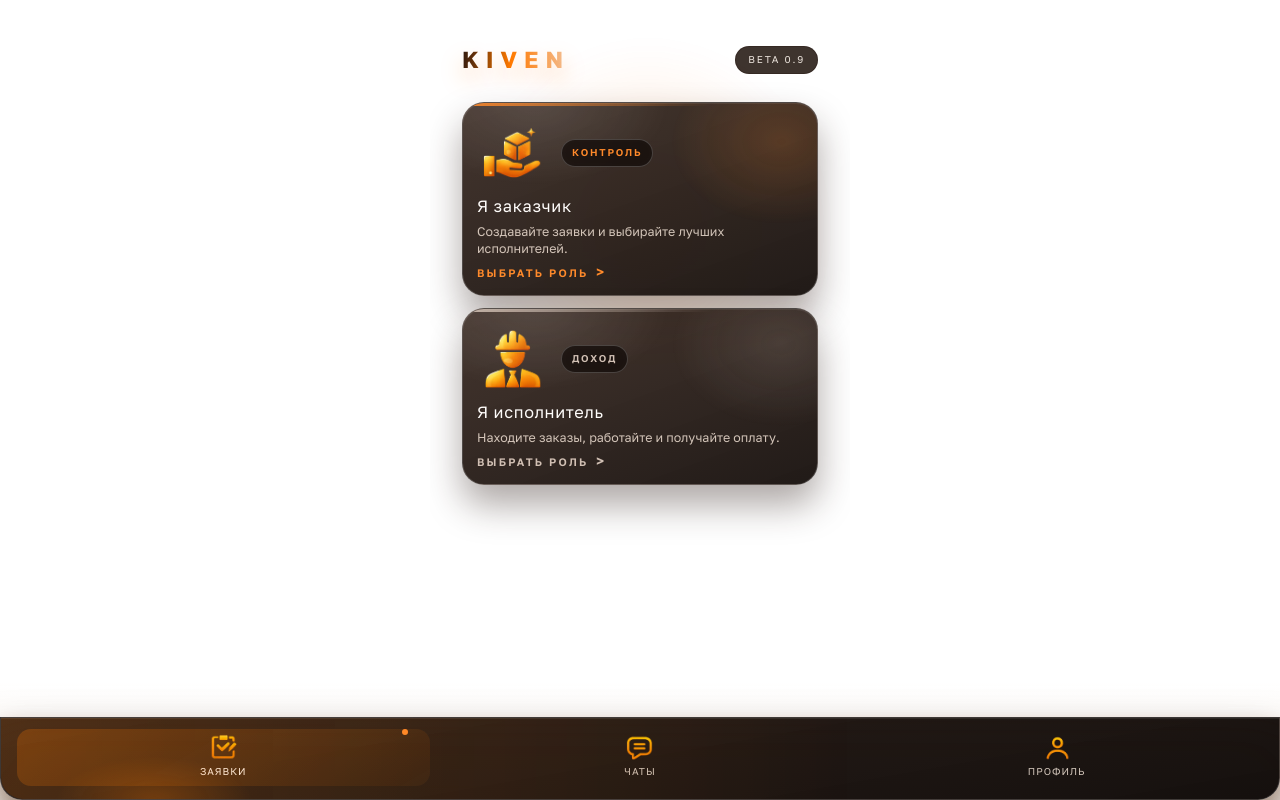
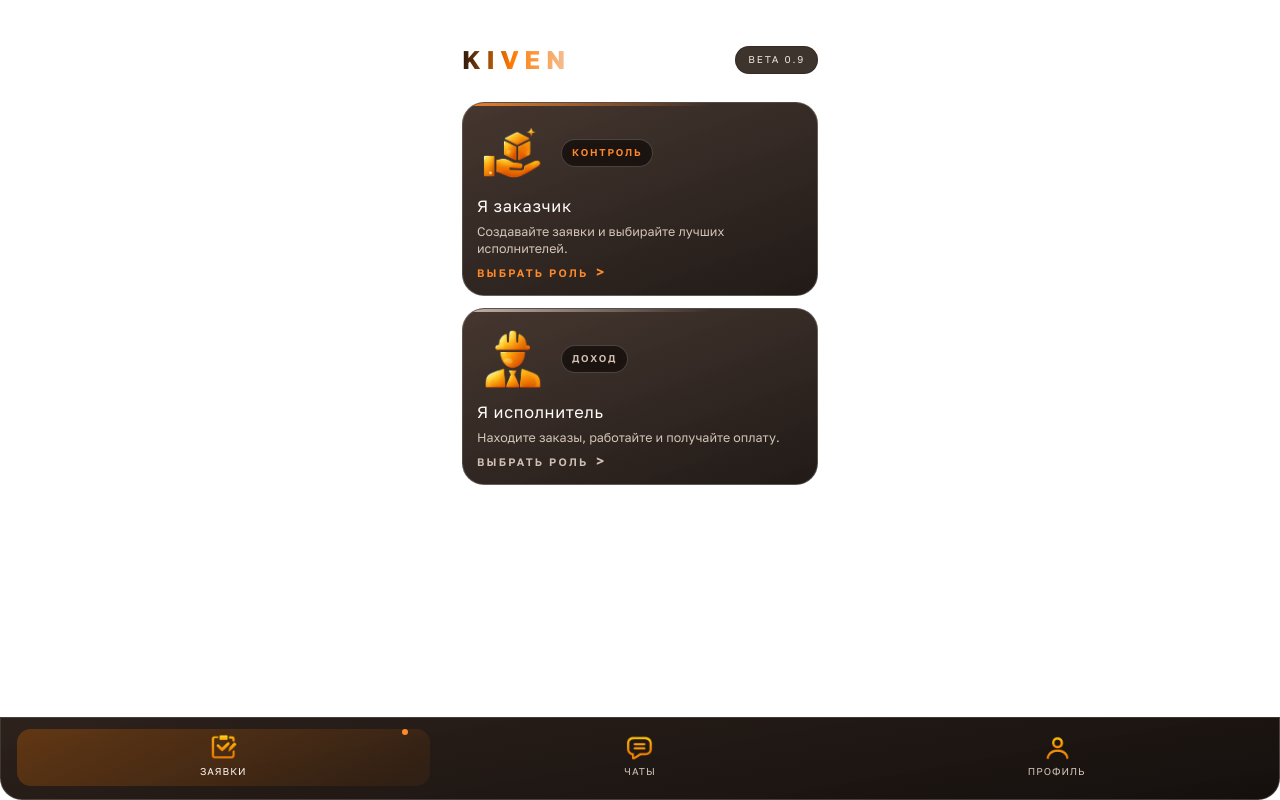
Before and after one commit to GameclubPro/misha, a React (Vite) app: page / in a window 1280 px wide. Built offline with nearby package versions, Linux system fonts and the light colour scheme; a web font is replaced by a local one.

Commit message:
intro screen

```diff
--- a/src/App.css
+++ b/src/App.css
@@ -88,15 +88,14 @@
 .brand {
   font-family: var(--font-title);
   font-weight: 700;
-  letter-spacing: 0.3em;
-  font-size: 1.45rem;
+  letter-spacing: 0.22em;
+  font-size: 1.6rem;
   line-height: 1;
   text-transform: uppercase;
   background: linear-gradient(92deg, #2a170f 0%, #ff7a00 45%, #f2c6a2 100%);
   -webkit-background-clip: text;
   background-clip: text;
   -webkit-text-fill-color: transparent;
-  text-shadow: 0 10px 22px rgba(255, 122, 0, 0.35);
 }
 
 .brand-center {
@@ -127,18 +126,7 @@
 }
 
 .customer-hero::before {
-  content: "";
-  position: absolute;
-  top: -20px;
-  left: 50%;
-  width: 220px;
-  height: 90px;
-  transform: translateX(-50%);
-  background: radial-gradient(circle, rgba(255, 122, 0, 0.35), transparent 70%);
-  filter: blur(8px);
-  opacity: 0.8;
-  pointer-events: none;
-  z-index: -1;
+  content: none;
 }
 
 .customer-copy h1 {
@@ -163,9 +151,6 @@
   border-radius: 18px;
   background: linear-gradient(150deg, rgba(46, 32, 25, 0.92) 0%, rgba(24, 16, 12, 0.94) 100%);
   border: 1px solid rgba(255, 255, 255, 0.14);
-  box-shadow:
-    0 18px 32px rgba(42, 26, 20, 0.32),
-    inset 0 1px 0 rgba(255, 255, 255, 0.08);
   backdrop-filter: blur(18px);
   -webkit-backdrop-filter: blur(18px);
 }
@@ -208,7 +193,6 @@
   border: 1px solid rgba(255, 255, 255, 0.16);
   background: linear-gradient(140deg, rgba(255, 122, 0, 0.48), rgba(255, 214, 182, 0.45));
   color: #fff3e7;
-  box-shadow: 0 12px 20px rgba(42, 26, 20, 0.25);
 }
 
 .filter-btn svg {
@@ -261,18 +245,12 @@
     rgba(21, 14, 11, 0.95) 62%,
     rgba(50, 36, 28, 0.92) 100%
   );
-  box-shadow: 8px 16px 26px rgba(42, 26, 20, 0.35);
   backdrop-filter: blur(16px);
   -webkit-backdrop-filter: blur(16px);
 }
 
 .popular-card::before {
-  content: "";
-  position: absolute;
-  inset: 0;
-  background: radial-gradient(140px 90px at 90% 0%, var(--tone), transparent 70%);
-  opacity: 0.9;
-  pointer-events: none;
+  content: none;
 }
 
 .popular-card::after {
@@ -287,9 +265,6 @@
 .popular-card[aria-pressed="true"] {
   border-color: rgba(255, 122, 0, 0.85);
   border-width: 2px;
-  box-shadow:
-    8px 18px 28px rgba(255, 122, 0, 0.22),
-    8px 10px 18px rgba(42, 26, 20, 0.32);
 }
 
 .popular-card[data-tone="dark"] {
@@ -355,7 +330,6 @@
   font-size: 0.8rem;
   font-weight: 600;
   text-align: left;
-  box-shadow: 8px 14px 24px rgba(42, 26, 20, 0.32);
   backdrop-filter: blur(16px);
   -webkit-backdrop-filter: blur(16px);
 }
@@ -363,9 +337,6 @@
 .category-card[aria-pressed="true"] {
   border-color: rgba(255, 122, 0, 0.85);
   border-width: 2px;
-  box-shadow:
-    8px 18px 28px rgba(255, 122, 0, 0.22),
-    8px 10px 18px rgba(42, 26, 20, 0.32);
 }
 
 .category-icon {
@@ -408,18 +379,7 @@
 }
 
 .cta-wrap::before {
-  content: "";
-  position: absolute;
-  bottom: -28px;
-  left: 50%;
-  width: 260px;
-  height: 100px;
-  transform: translateX(-50%);
-  background: radial-gradient(circle, rgba(255, 122, 0, 0.45), transparent 70%);
-  filter: blur(12px);
-  opacity: 0.7;
-  pointer-events: none;
-  z-index: -1;
+  content: none;
 }
 
 .cta-primary {
@@ -431,10 +391,7 @@
   letter-spacing: 0.05em;
   color: var(--ink);
   background: linear-gradient(120deg, #ff7a00 0%, #ffb36a 45%, #fff4ea 100%);
-  box-shadow:
-    0 20px 32px rgba(255, 122, 0, 0.35),
-    inset 0 0 0 1px rgba(255, 255, 255, 0.45);
-  transition: box-shadow 0.25s ease, filter 0.25s ease, opacity 0.25s ease;
+  transition: filter 0.25s ease, opacity 0.25s ease;
 }
 
 .cta-primary:disabled {
@@ -444,19 +401,11 @@
 .cta-primary[data-active="false"] {
   opacity: 0.65;
   filter: saturate(0.6) brightness(0.98);
-  box-shadow:
-    0 12px 18px rgba(255, 122, 0, 0.14),
-    inset 0 0 0 1px rgba(255, 255, 255, 0.35);
 }
 
 .cta-primary[data-active="true"] {
   opacity: 1;
   filter: none;
-  box-shadow:
-    0 22px 36px rgba(255, 122, 0, 0.45),
-    0 0 22px rgba(255, 122, 0, 0.45),
-    inset 0 0 0 1px rgba(255, 255, 255, 0.5);
-  animation: cta-glow 2.6s ease-in-out infinite;
 }
 
 .create-header {
@@ -475,7 +424,6 @@
   color: var(--ink);
   display: grid;
   place-items: center;
-  box-shadow: 0 10px 18px rgba(255, 122, 0, 0.12);
 }
 
 .back-btn svg {
@@ -528,14 +476,12 @@
   background: linear-gradient(150deg, rgba(50, 36, 28, 0.92) 0%, rgba(21, 14, 11, 0.96) 100%);
   color: #fffdfb;
   text-align: left;
-  box-shadow: 0 16px 26px rgba(42, 26, 20, 0.32);
 }
 
 .form-row--ghost {
   background: linear-gradient(150deg, rgba(255, 255, 255, 0.92) 0%, rgba(248, 238, 228, 0.96) 100%);
   border: 1px solid rgba(255, 122, 0, 0.28);
   color: var(--ink);
-  box-shadow: 0 12px 22px rgba(255, 122, 0, 0.12);
 }
 
 .form-row--ghost .form-row-title {
@@ -632,7 +578,6 @@
   display: grid;
   gap: 12px;
   color: #fffdfb;
-  box-shadow: 0 16px 26px rgba(42, 26, 20, 0.32);
 }
 
 .form-card--tight {
@@ -713,7 +658,6 @@
   background: linear-gradient(120deg, #ff7a00 0%, #ffb36a 100%);
   color: #1b0f08;
   border-color: rgba(255, 122, 0, 0.7);
-  box-shadow: 0 8px 16px rgba(255, 122, 0, 0.25);
 }
 
 .budget-inputs {
@@ -827,7 +771,6 @@
   background: linear-gradient(120deg, #ff7a00 0%, #ffb36a 100%);
   color: #1b0f08;
   border-color: rgba(255, 122, 0, 0.6);
-  box-shadow: 0 6px 14px rgba(255, 122, 0, 0.3);
 }
 
 .submit-stack {
@@ -847,7 +790,6 @@
   gap: 12px;
   align-items: center;
   text-align: left;
-  box-shadow: 0 16px 26px rgba(42, 26, 20, 0.35);
 }
 
 .cta-secondary-icon {
@@ -896,14 +838,7 @@
 }
 
 .choice-grid::before {
-  content: "";
-  position: absolute;
-  inset: -18% -8%;
-  background: radial-gradient(60% 50% at 50% 40%, rgba(255, 122, 0, 0.18), transparent 70%);
-  filter: blur(18px);
-  opacity: 0.8;
-  pointer-events: none;
-  animation: aurora 14s ease-in-out infinite;
+  content: none;
 }
 
 .choice-card {
@@ -920,24 +855,14 @@
   flex-direction: column;
   gap: 6px;
   text-align: left;
-  box-shadow:
-    0 20px 36px rgba(42, 26, 20, 0.38),
-    inset 0 1px 0 rgba(255, 255, 255, 0.08);
   backdrop-filter: blur(18px);
   -webkit-backdrop-filter: blur(18px);
-  transition: transform 0.25s ease, box-shadow 0.25s ease, border-color 0.25s ease;
+  transition: transform 0.25s ease, border-color 0.25s ease;
   animation: card-in 0.6s ease-out both;
 }
 
 .choice-card::before {
-  content: "";
-  position: absolute;
-  inset: 0;
-  background:
-    radial-gradient(200px 120px at 20% 0%, rgba(255, 255, 255, 0.16), transparent 70%),
-    radial-gradient(160px 120px at 90% 20%, var(--card-accent-soft), transparent 70%);
-  pointer-events: none;
-  opacity: 0.7;
+  content: none;
 }
 
 .choice-card::after {
@@ -966,9 +891,6 @@
 
 .choice-card[aria-pressed="true"] {
   border-color: rgba(255, 122, 0, 0.6);
-  box-shadow:
-    0 22px 36px rgba(255, 122, 0, 0.25),
-    0 10px 18px rgba(42, 26, 20, 0.4);
   transform: translateY(-2px);
 }
 
@@ -1066,17 +988,7 @@
 }
 
 .footer::before {
-  content: "";
-  position: absolute;
-  inset: -26px 0 0;
-  background: linear-gradient(
-    180deg,
-    rgba(253, 246, 240, 0) 0%,
-    rgba(253, 246, 240, 0.72) 55%,
-    rgba(253, 246, 240, 0.92) 100%
-  );
-  pointer-events: none;
-  z-index: 0;
+  content: none;
 }
 
 .bottom-nav {
@@ -1086,9 +998,6 @@
   border-radius: 0 0 22px 22px;
   background: linear-gradient(170deg, rgba(36, 24, 18, 0.96) 0%, rgba(16, 11, 9, 0.98) 100%);
   border: 1px solid rgba(255, 255, 255, 0.16);
-  box-shadow:
-    0 24px 44px rgba(18, 11, 8, 0.55),
-    0 8px 18px rgba(255, 122, 0, 0.18);
   position: relative;
   z-index: 1;
   display: grid;
@@ -1100,24 +1009,11 @@
 }
 
 .bottom-nav::before {
-  content: "";
-  position: absolute;
-  inset: 0;
-  border-radius: inherit;
-  box-shadow: inset 0 1px 0 rgba(255, 255, 255, 0.08);
-  pointer-events: none;
+  content: none;
 }
 
 .bottom-nav::after {
-  content: "";
-  position: absolute;
-  inset: 0;
-  border-radius: inherit;
-  background:
-    radial-gradient(140px 60px at 12% 100%, rgba(255, 122, 0, 0.35), transparent 70%),
-    linear-gradient(90deg, rgba(255, 122, 0, 0.22) 0%, transparent 68%);
-  opacity: 0.75;
-  pointer-events: none;
+  content: none;
 }
 
 .nav-item {
@@ -1134,8 +1030,7 @@
   padding: 5px 7px 7px;
   border-radius: 14px;
   position: relative;
-  transition: color 0.2s ease, transform 0.2s ease, background 0.2s ease,
-    box-shadow 0.2s ease;
+  transition: color 0.2s ease, transform 0.2s ease, background 0.2s ease;
 }
 
 .nav-item svg,
@@ -1183,7 +1078,7 @@
   }
 
   .brand {
-    font-size: 1.3rem;
+    font-size: 1.4rem;
   }
 
   .customer-copy h1 {
@@ -1254,22 +1149,6 @@
   }
 }
 
-@keyframes cta-glow {
-  0%,
-  100% {
-    box-shadow:
-      0 22px 36px rgba(255, 122, 0, 0.42),
-      0 0 16px rgba(255, 122, 0, 0.38),
-      inset 0 0 0 1px rgba(255, 255, 255, 0.45);
-  }
-  50% {
-    box-shadow:
-      0 26px 42px rgba(255, 122, 0, 0.55),
-      0 0 28px rgba(255, 122, 0, 0.55),
-      inset 0 0 0 1px rgba(255, 255, 255, 0.55);
-  }
-}
-
 @media (prefers-reduced-motion: reduce) {
   .hero,
   .choice-card,
```
